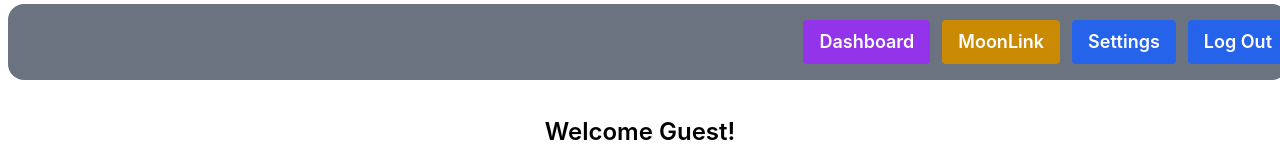
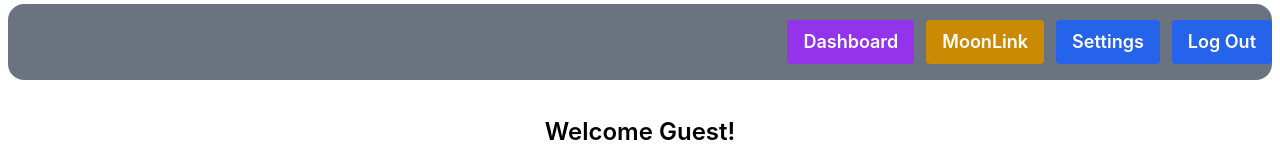
Before and after one commit to Moondevbeam/MoonLink, a React (Create React App) app: page /dashboard in a window 1280 px wide. Shown: the top 160 px of the page. Built offline with nearby package versions, Linux system fonts and the light colour scheme; no server answers; the database is empty.

Commit message:
removed container class from navbar

```diff
--- a/src/components/dashboard/Navbar.tsx
+++ b/src/components/dashboard/Navbar.tsx
@@ -43,7 +43,7 @@ function Navbar() {
   }, []);
 
   return (
-    <nav className="bg-gray-500 py-4 mx-2 my-1 rounded-2xl md:container">
+    <nav className="bg-gray-500 py-4 mx-2 my-1 rounded-2xl">
       <div className="container mx-auto flex justify-between items-center space-x-3 font-semibold">
         {username && (
           <span className="text-white text-lg p-2 mx-2">{username}</span>
```
